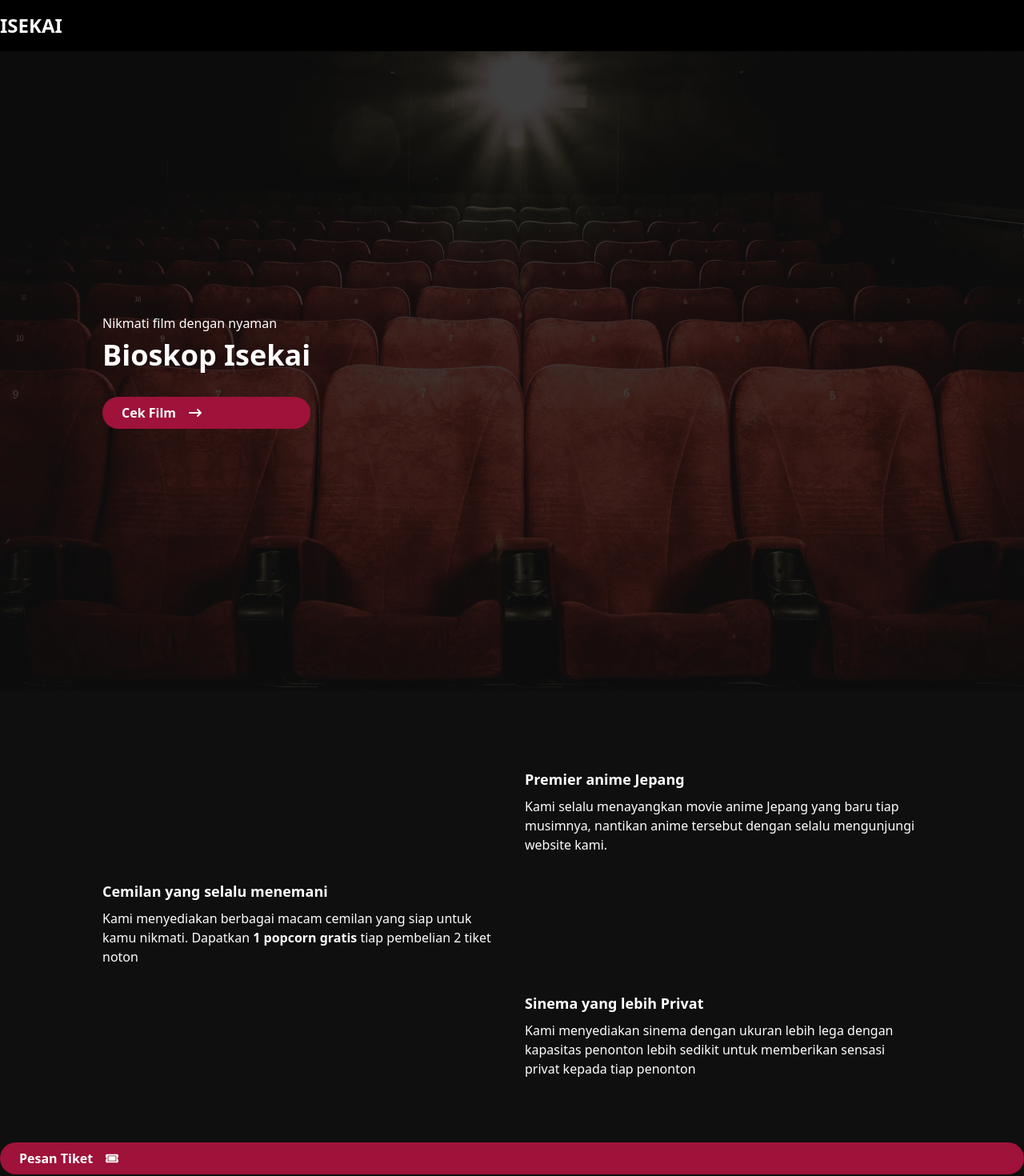
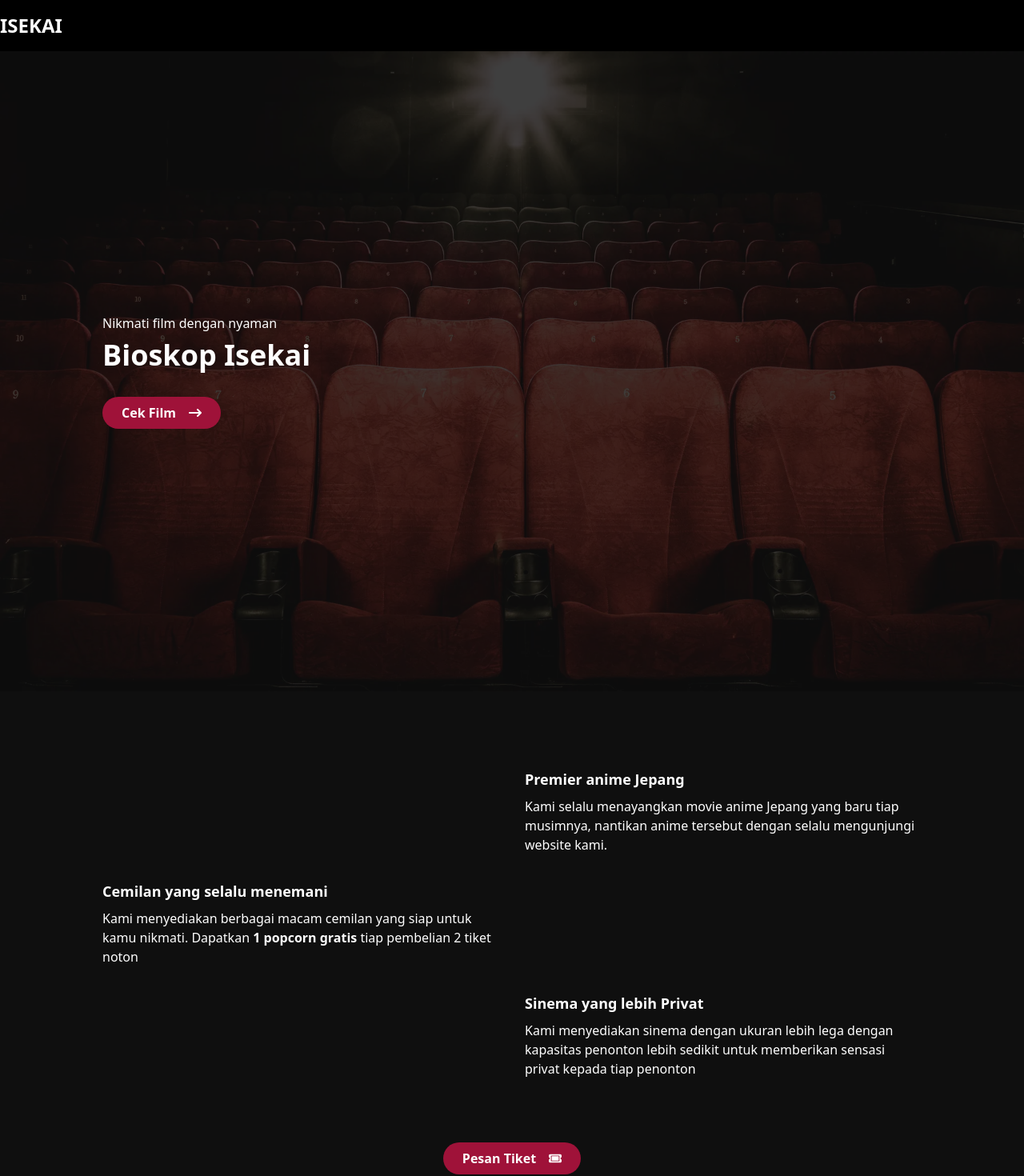
Before and after one commit to Novando/nuxt-cinema, a Nuxt app: page /home in a window 1280 px wide. Shown: the top 1470 px of the page at 80% size. Built offline with nearby package versions, Linux system fonts and the light colour scheme; what @splidejs/vue-splide would draw is missing.

Commit message:
fix: cta styles

```diff
--- a/components/home/Hero.vue
+++ b/components/home/Hero.vue
@@ -3,6 +3,7 @@
   import {useToastStore} from "~/utils/toast";
 
   const noty = useToastStore()
+  const router = useRouter()
 </script>
 
 <template>
@@ -12,10 +13,10 @@
       <section class="mx-auto md:mx-10 lg:mx-0 text-center md:text-left">
         <p class="font-medium mb-2">Nikmati film dengan nyaman</p>
         <h1 class="text-4xl font-black mb-8">Bioskop Isekai</h1>
-        <NuxtLink to="/reservation" class="mx-auto md:mx-0 flex items-center hover:bg-rose-700 transition-colors gap-4 bg-rose-800 px-6 py-2 rounded-full font-semibold">
+        <button @click="router.push('/reservation')" class="mx-auto md:mx-0 flex items-center hover:bg-rose-700 transition-colors gap-4 bg-rose-800 px-6 py-2 rounded-full font-semibold">
           <span>Cek Film</span>
           <RightArrow />
-        </NuxtLink>
+        </button>
       </section>
     </div>
   </section>
--- a/components/home/USP.vue
+++ b/components/home/USP.vue
@@ -1,5 +1,7 @@
 <script setup lang="ts">
   import Tiket from "~/components/common/svg/Tiket.vue";
+
+  const router = useRouter()
 </script>
 
 <template>
@@ -42,9 +44,9 @@
         </div>
       </section>
     </section>
-    <NuxtLink to="/reservation" class="mx-auto flex items-center hover:bg-rose-700 transition-colors gap-4 bg-rose-800 px-6 py-2 rounded-full font-semibold">
+    <button @click="router.push('/reservation')" class="mx-auto flex items-center hover:bg-rose-700 transition-colors gap-4 bg-rose-800 px-6 py-2 rounded-full font-semibold">
       Pesan Tiket
       <Tiket />
-    </NuxtLink>
+    </button>
   </section>
 </template>
```
